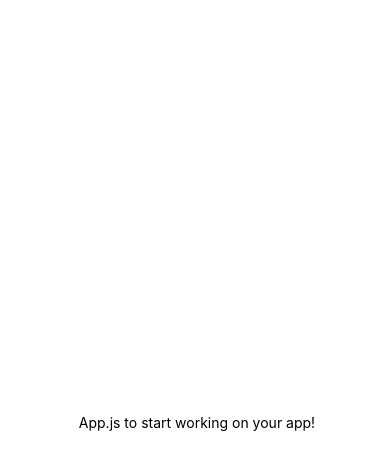
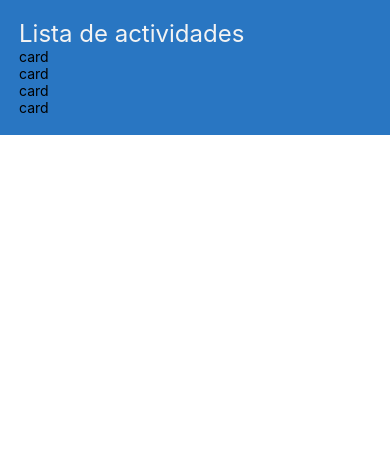
Before and after one commit to Nestor2018/todo-expo, a React Native app: screen /Home in a window 390 px wide. Shown: the top 470 px of the page. Built offline with nearby package versions, Linux system fonts and the light colour scheme.

Commit message:
create home, card and constants

```diff
--- a/App.js
+++ b/App.js
@@ -1,20 +1,12 @@
 import { StatusBar } from "expo-status-bar";
-import { StyleSheet, Text, View } from "react-native";
+import { StyleSheet, Text, View, SafeAreaView } from "react-native";
+
+import Home from "./src/screens/home/Home";
 
 export default function App() {
   return (
-    <View style={styles.container}>
-      <Text> App.js to start working on your app!</Text>
-      <StatusBar style="auto" />
+    <View>
+      <Home />
     </View>
   );
 }
-
-const styles = StyleSheet.create({
-  container: {
-    flex: 1,
-    backgroundColor: "#fff",
-    alignItems: "center",
-    justifyContent: "center"
-  }
-});
--- /dev/null
+++ b/src/components/card/Card.js
@@ -0,0 +1,13 @@
+import React from "react";
+import { View, Text } from "react-native";
+
+const Card = data => {
+  console.log(data);
+  return (
+    <View>
+      <Text>card</Text>
+    </View>
+  );
+};
+
+export default Card;
--- /dev/null
+++ b/src/constants/index.js
@@ -0,0 +1,22 @@
+const COLORS = {
+  primary: "#2976c2",
+  secondary: "#3da0cb",
+  white: "#f3f3f3"
+};
+
+const SIZES = {
+  padding: 19,
+  borderRadius: 15,
+  textBoxRadius: 25,
+  h1: 24,
+  h2: 20
+};
+
+const SHADOW = {
+  elevation: 5,
+  shadowColor: COLORS.secondary,
+  shadowOffset: { width: 2, height: 12 },
+  shadowRadius: 12
+};
+
+export { COLORS, SIZES, SHADOW };
--- /dev/null
+++ b/src/screens/home/Home.js
@@ -0,0 +1,47 @@
+import React from "react";
+import {
+  View,
+  Text,
+  StyleSheet,
+  StatusBar,
+  Platform,
+  FlatList
+} from "react-native";
+
+import { COLORS, SIZES, FONTS, SHADOW } from "../../constants";
+import Card from "../../components/card/Card";
+
+const Home = () => {
+  const List = [
+    { id: 1, title: "titulo1", description: "descripcion1", status: true },
+    { id: 2, title: "titulo2", description: "descripcion2", status: true },
+    { id: 3, title: "titulo3", description: "descripcion3", status: true },
+    { id: 4, title: "titulo4", description: "descripcion4", status: true }
+  ];
+
+  return (
+    <View style={styles.container}>
+      <Text style={styles.title}>Lista de actividades</Text>
+      <FlatList
+        style={{ flex: 1 }}
+        data={List}
+        renderItem={({ item, index }) => <Card data={item} index={index} />}
+        keyExtractor={(item, index) => index.toString()}
+      />
+    </View>
+  );
+};
+
+const styles = StyleSheet.create({
+  container: {
+    paddingTop: Platform.OS === "ios" ? 40 : StatusBar.currentHeight + 10,
+    height: "100%",
+    backgroundColor: COLORS.primary,
+    padding: SIZES.padding
+  },
+  title: {
+    color: COLORS.white,
+    fontSize: SIZES.h1
+  }
+});
+export default Home;
```
